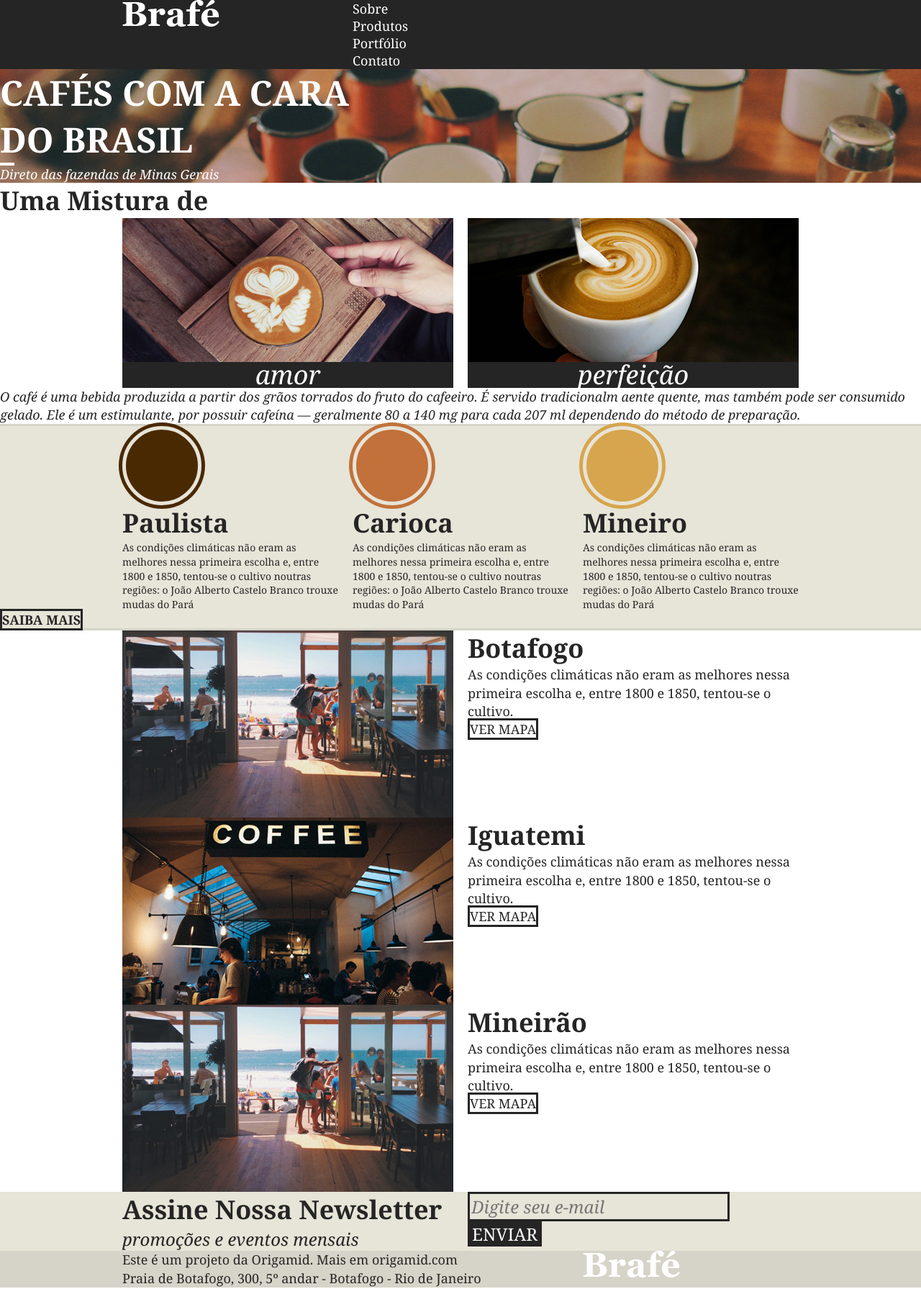
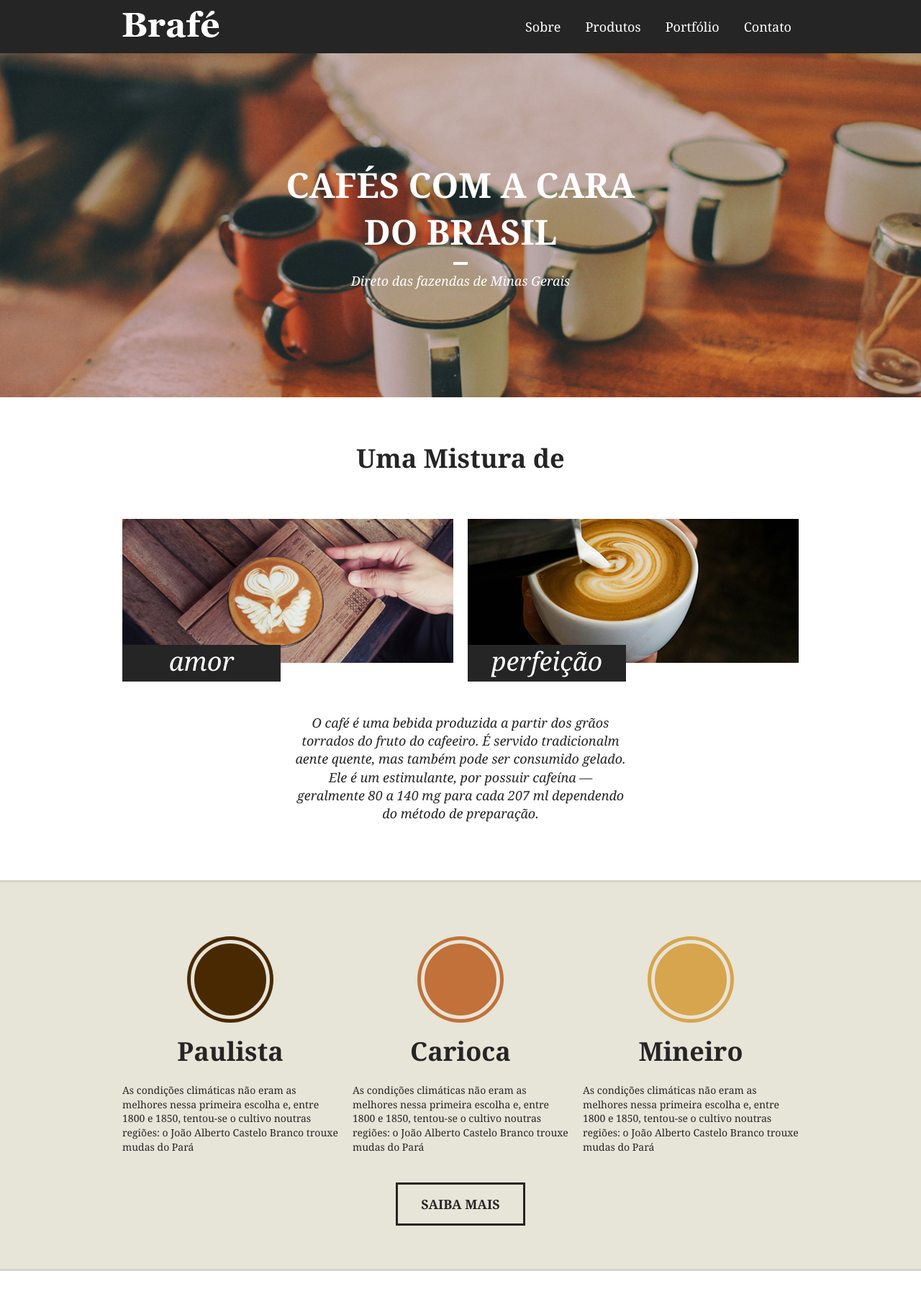
Before and after one commit to CamilaNeiva/Brafe---grid, a plain HTML site: page index.html in a window 1280 px wide. Shown: the top 1823 px of the page at 72% size. Before the commit the page ends 1789 px from the top, so only its background shows below. Drawn offline with Linux system fonts and the light colour scheme.

Commit message:
brafe1_completo

```diff
--- a/css/style.css
+++ b/css/style.css
@@ -23,12 +23,35 @@ img {
 
 .menu {
 	background: #252525;
+	padding: 15px 0;
+}
+
+.menu-nav ul {
+	float: right;
+}
+
+.menu-nav ul li {
+	display: inline-block;
 }
 
 .menu-nav a {
 	text-decoration: none;
 	color: #fff;
 	font-size: 1.125em;
+	display: block;
+	padding: 10px;
+	margin-left: 10px;
+}
+
+@media (max-width: 739px) {
+	.menu-nav ul {
+		float: none;
+	}
+	.menu-nav ul li a {
+		margin-left: 0px;
+		padding-left: 0px;
+		padding-right: 8px;
+	}
 }
 
 /* Intro */
@@ -37,6 +60,8 @@ img {
 	background: url('../img/bg-intro.jpg') no-repeat center center;
 	background-size: cover;
 	color: #fff;
+	padding: 150px 0;
+	text-align: center;
 }
 
 .intro h1 {
@@ -50,6 +75,7 @@ img {
 	width: 20px;
 	height: 4px;
 	background: #fff;
+	margin: 10px auto;
 }
 
 .intro p {
@@ -57,10 +83,22 @@ img {
 	font-size: 1.125em;
 }
 
+@media (max-width: 739px) {
+	.intro {
+		padding: 60px 0;
+	}
+}
+
 /* Sobre */
+
+.sobre {
+	padding: 60px 0;
+}
 
 .sobre h2 {
 	font-size: 2.25em;
+	text-align: center;
+	margin-bottom: 60px;
 }
 
 .sobre-item h3 {
@@ -72,12 +110,19 @@ img {
 	font-weight: normal;
 	text-align: center;
 	position: relative;
+	width: 220px;
+	padding: 5px 0 10px 0;
+	top: -25px;
 }
+
 
 .sobre > p {
 	font-size: 1.125em;
 	line-height: 1.4em;
 	font-style: italic;
+	max-width: 460px;
+	margin: 20px auto;
+	text-align: center
 }
 
 /* Produtos */
@@ -86,10 +131,17 @@ img {
 	background: #e7e4d8;
 	border-top: 3px solid #d6d3c8;
 	border-bottom: 3px solid #d6d3c8;
+	padding: 60px 0;
+}
+
+.produtos-item {
+	margin-bottom: 40px;
 }
 
 .produtos-item h2 {
 	font-size: 2.25em;
+	text-align: center;
+	margin-bottom: 20px;
 }
 
 .produtos-item h2::before {
@@ -101,6 +153,7 @@ img {
 	border-radius: 50%;
 	border: 5px solid #e7e4d8;
 	box-shadow: 0 0 0 5px currentColor;
+	margin: 20px auto
 }
 
 h2.produtos-paulista::before {
@@ -128,17 +181,32 @@ h2.produtos-mineiro::before {
 	font-size: 1.125em;
 	font-weight: bold;
 	text-transform: uppercase;
+	display: block;
+	width: 180px;
+	padding: 15px 0;
+	margin: 0 auto;
 }
 
 /* Locais */
 
+.locais {
+	padding: 60px 0;
+}
+
+.locais-item {
+	margin-bottom: 40px;
+}
+
 .locais-item h2 {
 	font-size: 2.25em;
+	margin-bottom: 20px;
 }
 
 .locais-item p {
 	font-size: 1.125em;
 	line-height: 1.4em;
+	max-width: 320px;
+	margin-bottom: 40px;
 }
 
 .locais-item a {
@@ -147,12 +215,14 @@ h2.produtos-mineiro::before {
 	text-decoration: none;
 	border: 3px solid;
 	color: #252525;
+	padding: 10px 20px;
 }
 
 /* Assine */
 
 .assine {
 	background: #e7e4d8;
+	padding: 30px 0;
 }
 
 .assine-info h2 {
@@ -174,6 +244,9 @@ h2.produtos-mineiro::before {
 	font-size: 1.5em;
 	font-style: italic;
 	font-family: Georgia, serif;
+	width: calc(100% - 140px);
+	padding: 10px;
+	float: left;
 }
 
 .assine button {
@@ -184,15 +257,29 @@ h2.produtos-mineiro::before {
 	font-size: 1.5em;
 	color: #fff;
 	cursor: pointer;
+	width: 140px;
+	padding: 13px 0;
 }
 
 /*Footer*/
 
 .footer {
 	background: #d6d3c8;
+	padding: 40px 0;
+}
+
+.footer img {
+	float: right;
 }
 
 .footer p {
 	font-size: 1.125em;
 	line-height: 1.4em;
 }
+
+@media (max-width: 739px) {
+	.footer img {
+		float: none;
+		margin-top: 20px;
+	}
+}
```
